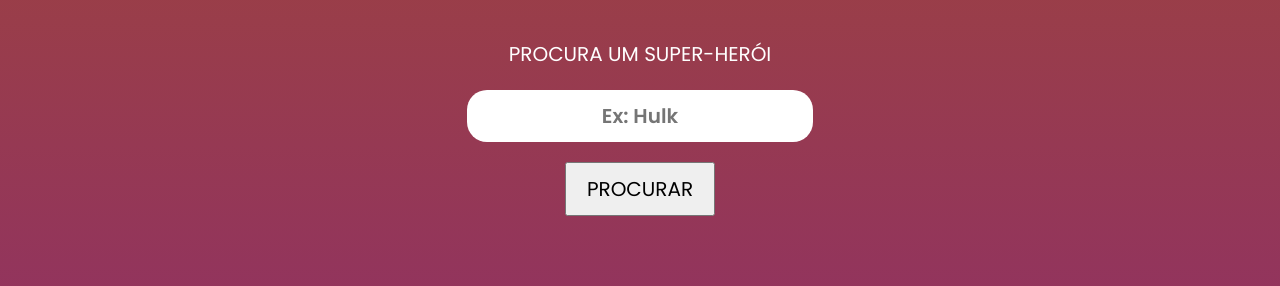
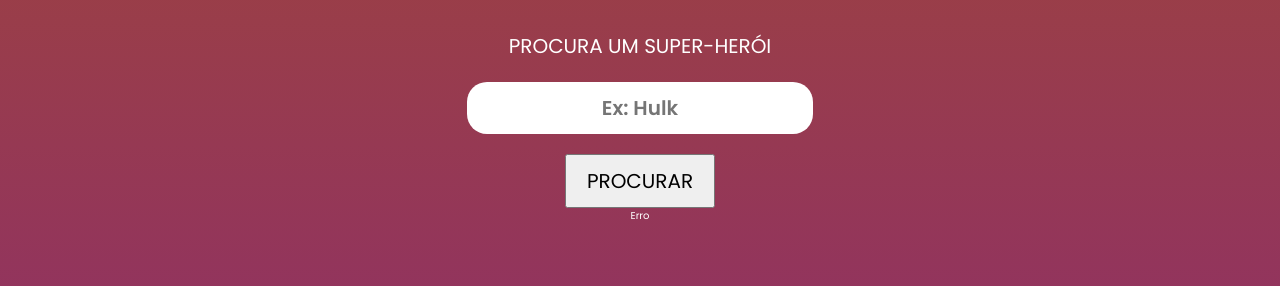
Before and after one commit to JMira84/marvel_heroes, a plain HTML site: page index.html in a window 1280 px wide. Shown: the part 378-664 px from the top of the page. Drawn offline with Linux system fonts and the light colour scheme.

Commit message:
added a div with an h2 to show error texts

```diff
--- a/index.html
+++ b/index.html
@@ -19,6 +19,10 @@
                     <input class="search-btn" type="button" name="search-btn" value="Procurar">
                 </form>
             </div> <!--end form-container-->
+
+            <div class="error">
+                <h2 class="error-msg">Erro</h2>
+            </div>
         </main>
 
         <script src="js/app.js"></script>
```
